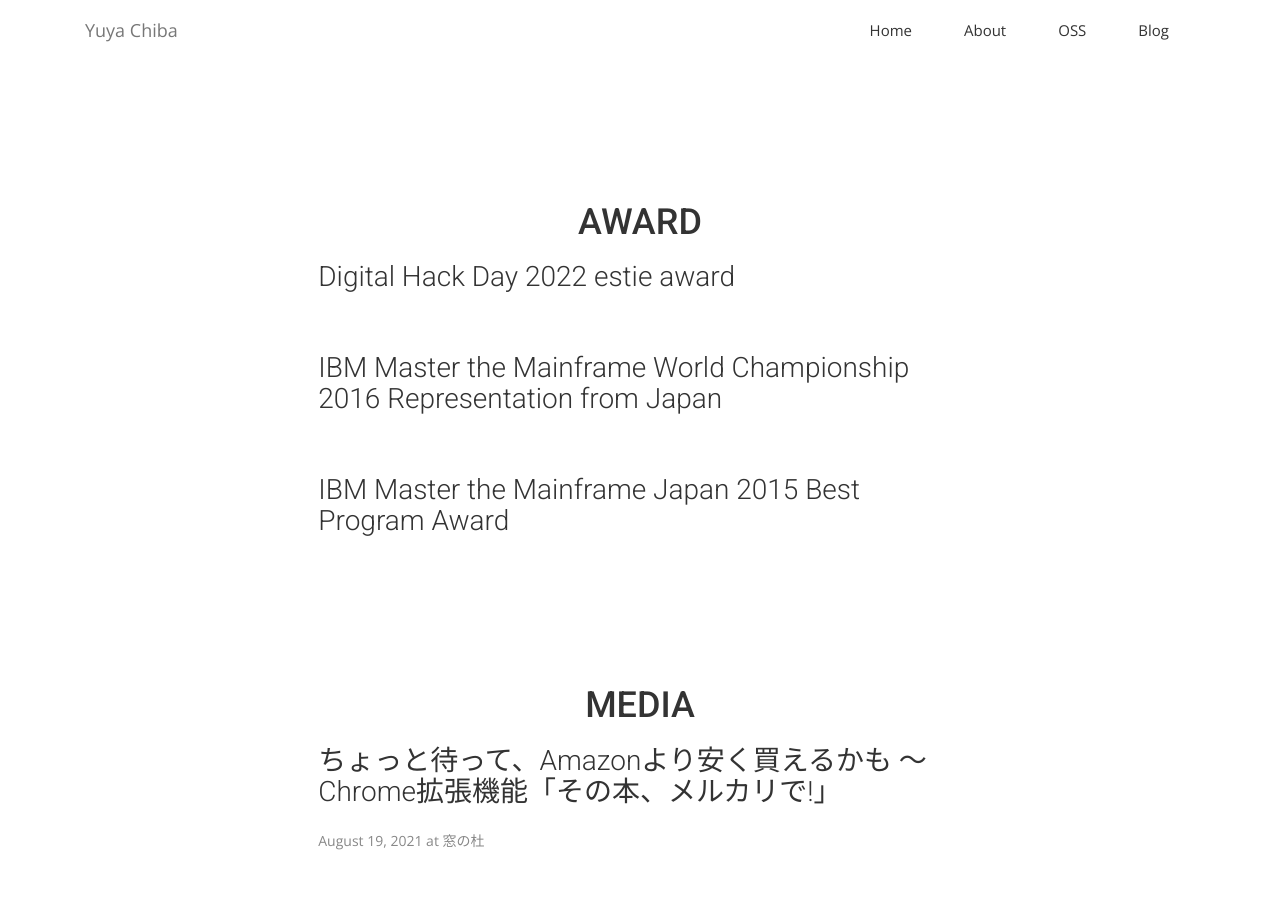
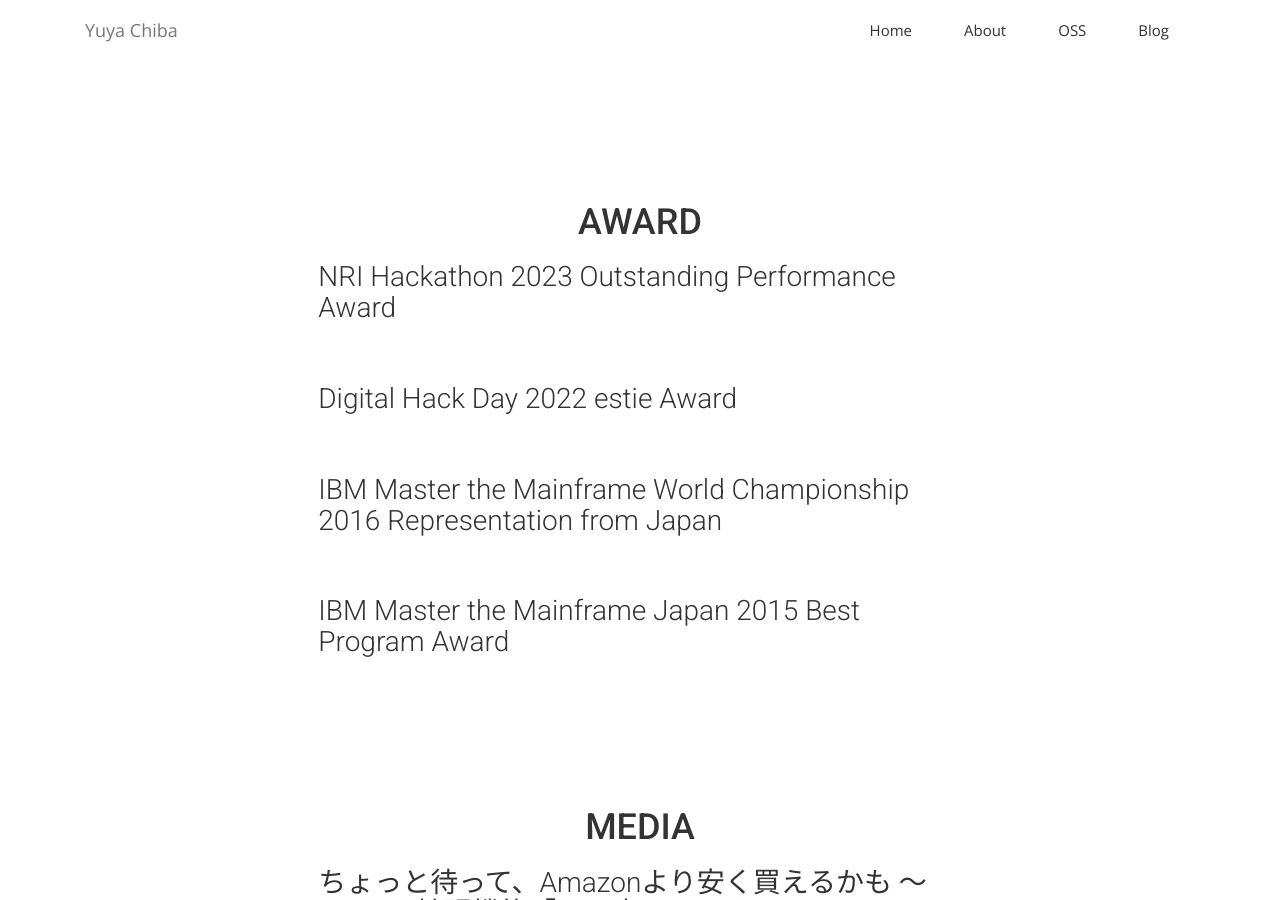
Before and after one commit to cyblue9/cyblue9.github.io, a Jekyll site: the page built from about.html, in a window 1280 px wide and 900 px high, scrolled down 1907 px. Built offline with Jekyll 4.4.1, drawn with Linux system fonts in a browser that asks for light colours; nearby versions of some CDN libraries; some web fonts are replaced.

Commit message:
Add award(NRI Hackathon 2023)

```diff
--- a/_data/awards.yml
+++ b/_data/awards.yml
@@ -1,4 +1,7 @@
-- title: Digital Hack Day 2022 estie award
+- title: NRI Hackathon 2023 Outstanding Performance Award
+  url: https://bitconnect.nri.co.jp/2023/
+  description:
+- title: Digital Hack Day 2022 estie Award
   url: https://hackday.yahoo.co.jp/
   description:
 - title: IBM Master the Mainframe World Championship 2016 Representation from Japan
```
